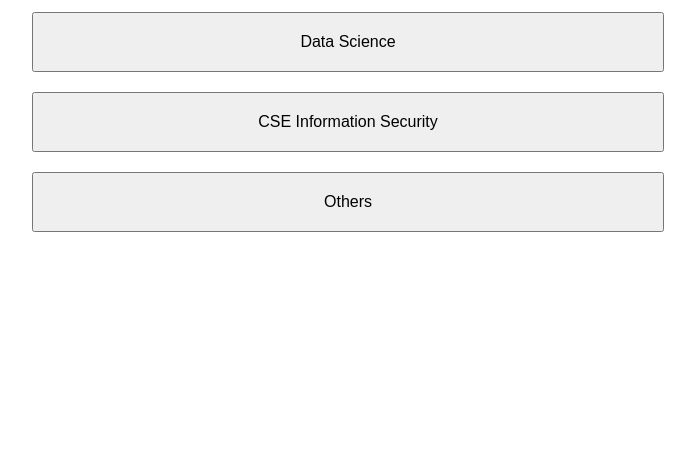
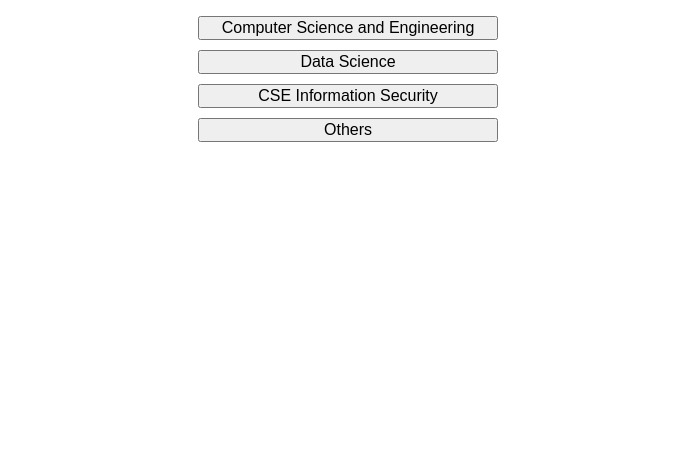
Before and after one commit to prabhatmalhan/stipend, a plain HTML site: page index.html in a window 1280 px wide. Shown: the part 326-800 px from the top of the page, without its empty margins (292-987 px from the left). Drawn offline with Linux system fonts and the light colour scheme.

Commit message:
minor tweak

```diff
--- a/index.html
+++ b/index.html
@@ -12,19 +12,19 @@
             justify-content: center;
             flex-flow: column;
             height: 90vh;
+            padding: 0;
+            margin: 0;
         }
 
         button {
             font-size: medium;
-            width: max(300px, 100%);
-            padding: 3%;
+            width: min(300px, 50vw);
         }
 
         a {
             text-decoration: none;
             color: black;
-            width: 50%;
-            margin: max(10px, 1vh);
+            margin-top: max(10px, 1vh);
         }
 
         h1 {
```
